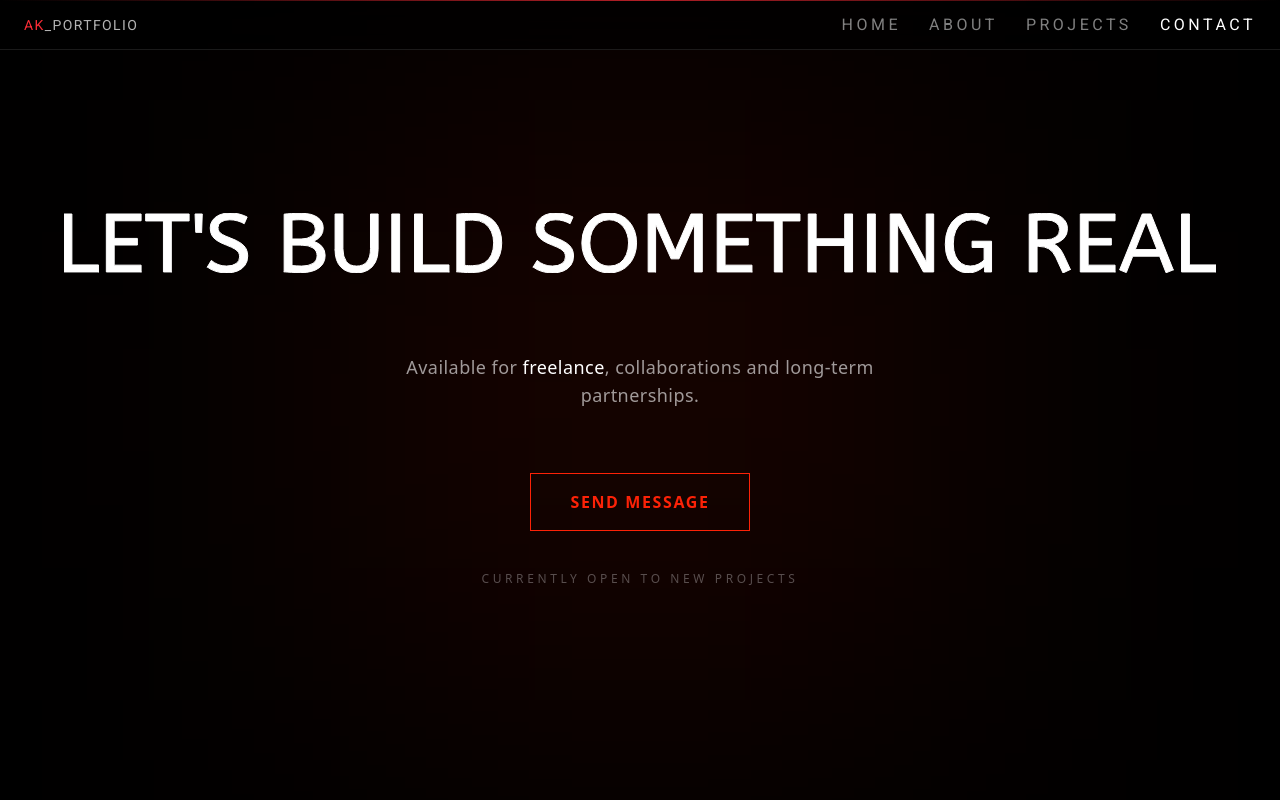
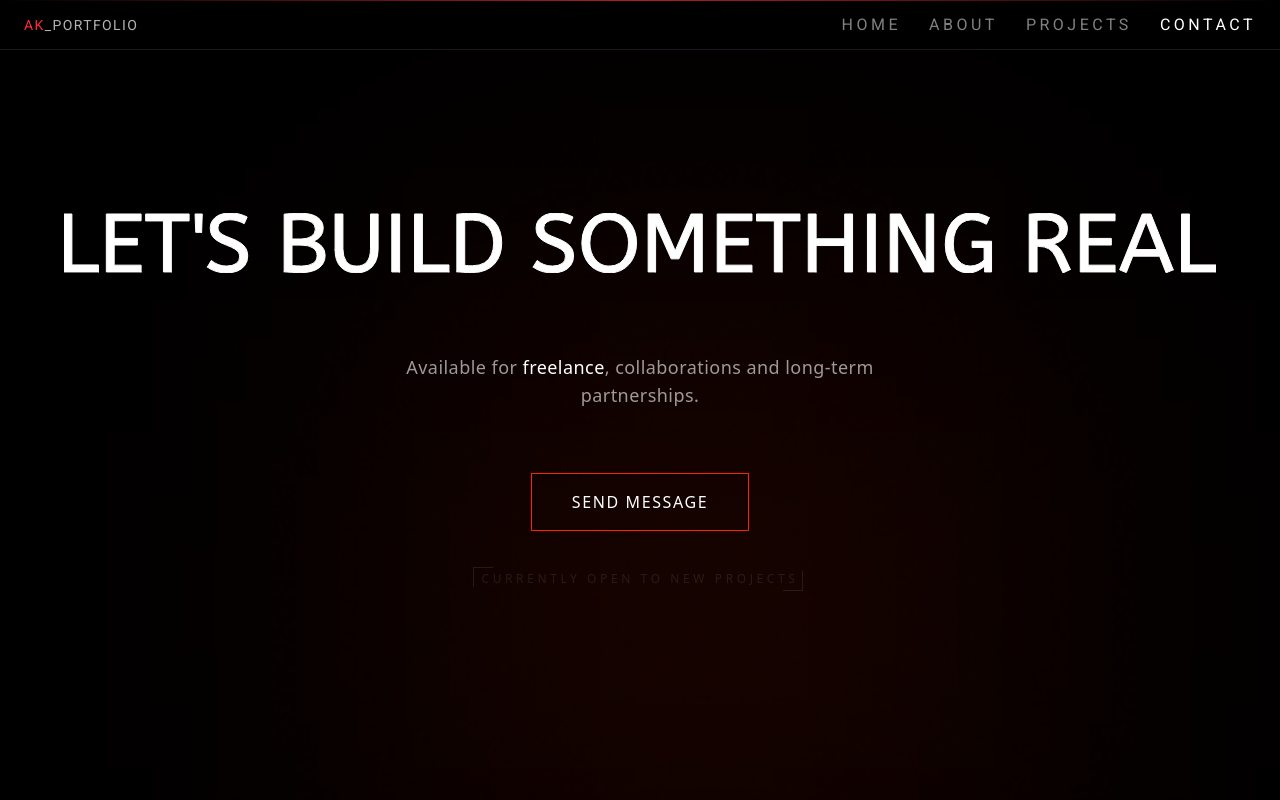
Before and after one commit to Krejzy23/gsap_page, a React (Vite) app: page /contact in a window 1280 px wide. Shown: the top 800 px of the page. Built offline with nearby package versions, Linux system fonts and the light colour scheme.

Commit message:
contact details

```diff
--- a/src/components/Review.jsx
+++ b/src/components/Review.jsx
@@ -67,7 +67,7 @@ export default function Review() {
         >
           {/* Rohy */}
           <div className="pointer-events-none absolute -top-1 -left-1 h-5 w-5 border-l border-t border-[#FC2207]" />
-          <div className="pointer-events-none absolute -top-1 -right-1 h-5 w-5 border-r border-t border-[#FC2207]" />
+          <div className="pointer-events-none absolute -top-1 -right-1 h-5 w-5 border-r-b border-t border-[#FC2207]" />
           <div className="pointer-events-none absolute -bottom-1 -left-1 h-5 w-5 border-l border-b border-[#FC2207]" />
           <div className="pointer-events-none absolute -bottom-1 -right-1 h-5 w-5 border-r border-b border-[#FC2207]" />
 
--- a/src/index.css
+++ b/src/index.css
@@ -290,3 +290,8 @@ path.animatable {
     stroke-dashoffset 1.2s ease,
     fill 0.6s ease 0.4s;
 }
+
+@keyframes breathe {
+  0%, 100% { opacity: 0.3; }
+  50% { opacity: 0.5; }
+}
--- a/src/pages/Contact.jsx
+++ b/src/pages/Contact.jsx
@@ -3,13 +3,22 @@ import DrawSvg from "../components/DrawSvg";
 
 const Contact = () => {
   return (
-    <section className="relative min-h-screen bg-black flex items-center justify-center">
+    <section className="relative w-full min-h-screen bg-black flex items-center justify-center overflow-hidden">
       <div className="absolute inset-0 pointer-events-none">
-        <div
-          className="absolute top-1/2 left-1/2 w-150 h-150
-    -translate-x-1/2 -translate-y-1/2
-    bg-[#FC2207]/10 blur-[160px]"
-        />
+        <div className="absolute top-[75%] left-[55%] w-150 h-150 -translate-x-1/2 -translate-y-1/2 bg-[#FC2207]/10 blur-[160px]" />
+      </div>
+      <div className="pointer-events-none absolute inset-0 opacity-[0.12] mix-blend-soft-light">
+        <svg className="w-full h-full scale-[1.4]">
+          <filter id="noiseFilter">
+            <feTurbulence
+              type="fractalNoise"
+              baseFrequency="0.2"
+              numOctaves="4"
+              stitchTiles="stitch"
+            />
+          </filter>
+          <rect width="100%" height="100%" filter="url(#noiseFilter)" />
+        </svg>
       </div>
       <div className="flex flex-col items-center justify-center z-10 px-6">
         <DrawSvg />
@@ -20,19 +29,20 @@ const Contact = () => {
         </p>
 
         <div className="mt-16">
-          <button className="relative overflow-hidden font-semibold border border-[#FC2207] px-10 py-4 uppercase tracking-widest text-white group">
-            <span className="relative z-10 group-hover:text-black transition text-[#FC2207]">
+          <button className="relative flex justify-center overflow-hidden border border-[#FC2207] md:px-10 px-6 py-4 uppercase tracking-widest text-white group hover:scale-[1.03] transition-transform">
+            <span className="relative z-10 group-hover:text-black transition text-white text-xs md:text-base">
               Send message
             </span>
-            <span
-              className="absolute inset-0 bg-[#FC2207]
-    translate-y-full group-hover:translate-y-0 transition-transform"
-            />
+            <span className="absolute inset-0 bg-[#FC2207] translate-y-full group-hover:translate-y-0 transition-transform" />
           </button>
         </div>
-        <p className="mt-10 text-xs tracking-[0.3em] text-white/30 uppercase">
-          Currently open to new projects
-        </p>
+        <div className="relative">
+          <p className="mt-10 text-xs tracking-[0.3em] text-white/30 uppercase animate-[breathe_6s_ease-in-out_infinite]">
+            Currently open to new projects
+          </p>
+          <div className="pointer-events-none absolute top-9 -left-2 h-5 w-5 border-l border-t border-white/30 animate-[breathe_6s_ease-in-out_infinite]" />
+          <div className="pointer-events-none absolute -bottom-1 -right-1 h-5 w-5 border-r border-b border-white/30 animate-[breathe_6s_ease-in-out_infinite]" />
+        </div>
       </div>
     </section>
   );
```
